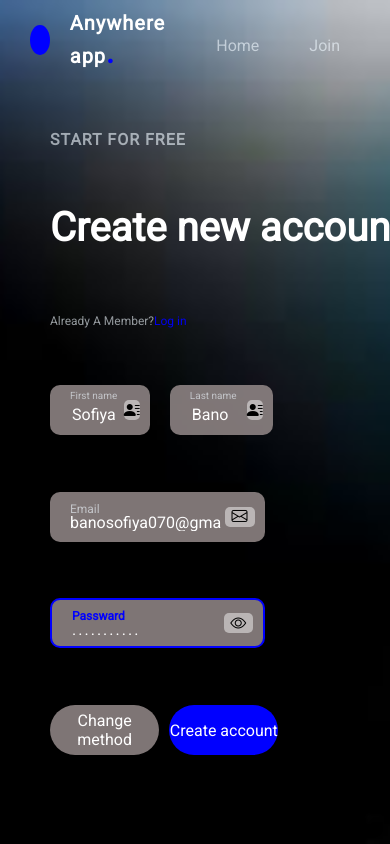
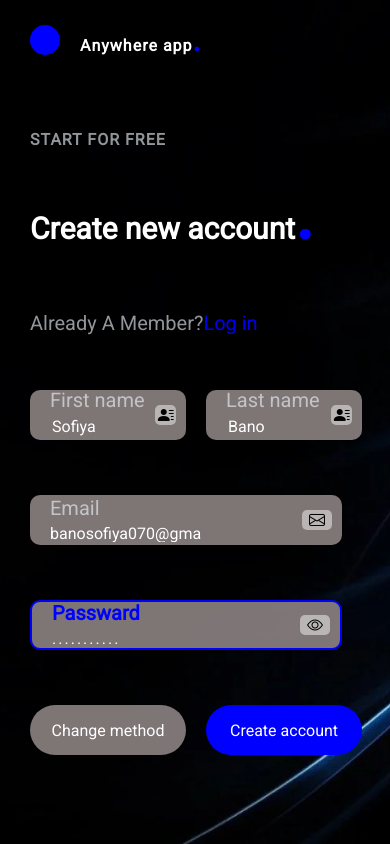
Before and after one commit to sofiya-bano/anywhere, a plain HTML site: page index.html in a window 390 px wide. Shown: the top 844 px of the page. Drawn offline with nearby package versions, Linux system fonts and the light colour scheme.

Commit message:
first commit

```diff
--- a/index.html
+++ b/index.html
@@ -2,9 +2,12 @@
 <html lang="en">
 <head>
 
+
     <title>Anywhere</title>
     <link rel="stylesheet" href="style.css">
     <link rel="stylesheet" href="https://cdn.jsdelivr.net/npm/bootstrap-icons@1.3.0/font/bootstrap-icons.css">
+    <meta name="viewport" content="width=device-width, initial-scale=1.0">
+
 
 </head>
 <body>
--- a/style.css
+++ b/style.css
@@ -9,7 +9,7 @@
 .container{
     height: 100vh;
     width: 100%;
-background-image: url(./images/main.jpeg);
+background-image: url(./images/main3webp.webp);
 background-position: center;
 background-repeat: no-repeat;
 background-size: cover;
@@ -60,6 +60,7 @@ span{
     align-items: flex-start;
     justify-content: space-between;
     margin-left: 50px;
+
 }
 .mini-container h3{
     font-size: 16px;
@@ -207,12 +208,92 @@ background: none;
     margin-left: 10px;
 }
 
-@media(max-width:786px){
+ @media screen and (max-width:768px){
+    .round{
+        margin-left: 10px;
+    }
+    nav h2{
+        font-size: 18px;
+    }
     .list a{
         margin-left: 0px;
+        font-size: 20px;
     }
 
     .mini-container{
         width: 100%;
+       margin-left: 30px;
+
     }
+    .mini-container h3{
+        font-size: 16px;
+    }
+    .mini-container p{
+        font-size: 16px;}
+        .contect{
+
+            width: 80%;
+        }
+        .first{
+            width: 40%;
+           }
+           .sec{
+            width: 40%;
+           }
+           .thired{
+            width: 70%;
+           }
+           .Fourth{
+            width: 70%;
+           }
+           #change{
+            width: 40%;
+        }
+        #create{
+            width: 40%;
+            margin-left: 20px;
+        }
+
+
 }
+
+
+ @media screen and (max-width:468px){
+     .mini-container h1{
+        font-size: 30px;
+    }
+    .mini-container p{
+        font-size: 20px;
+    }
+    .contect{
+
+        width: 100%;
+    }
+   .first{
+    width: 40%;
+   }
+   .sec{
+    width: 40%;
+   }
+   .thired{
+    width: 80%;
+   }
+   .Fourth{
+    width: 80%;
+   }
+   #change{
+    width: 40%;
+}
+#create{
+    width: 40%;
+}
+.round{
+    margin-left: 0px;
+}
+nav h2{
+    font-size: 16px;
+}
+nav a{
+    display: none;
+}
+}
```
Also changed, not shown: images/main2.jpeg (added), images/main3webp.webp (added).
